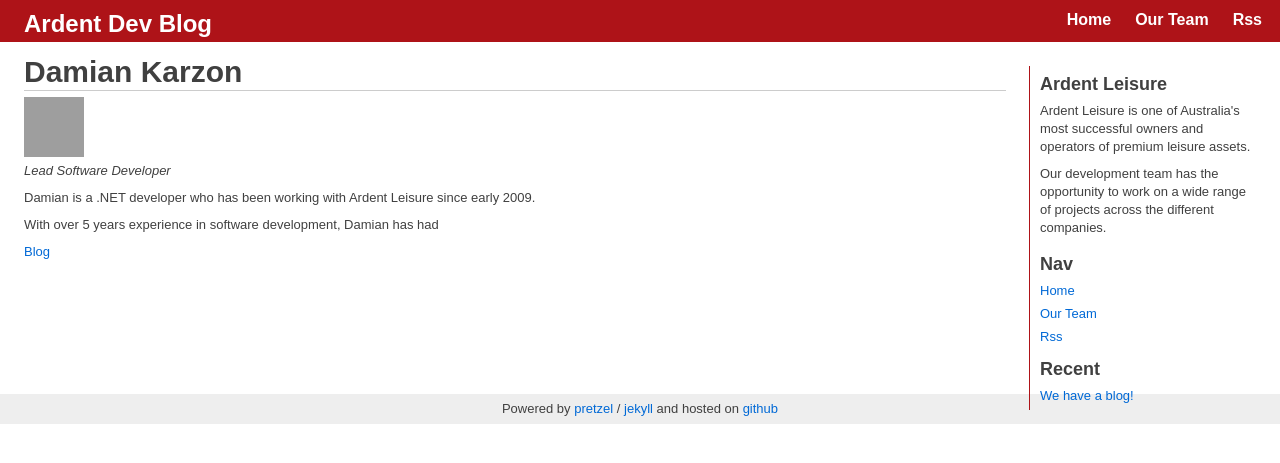
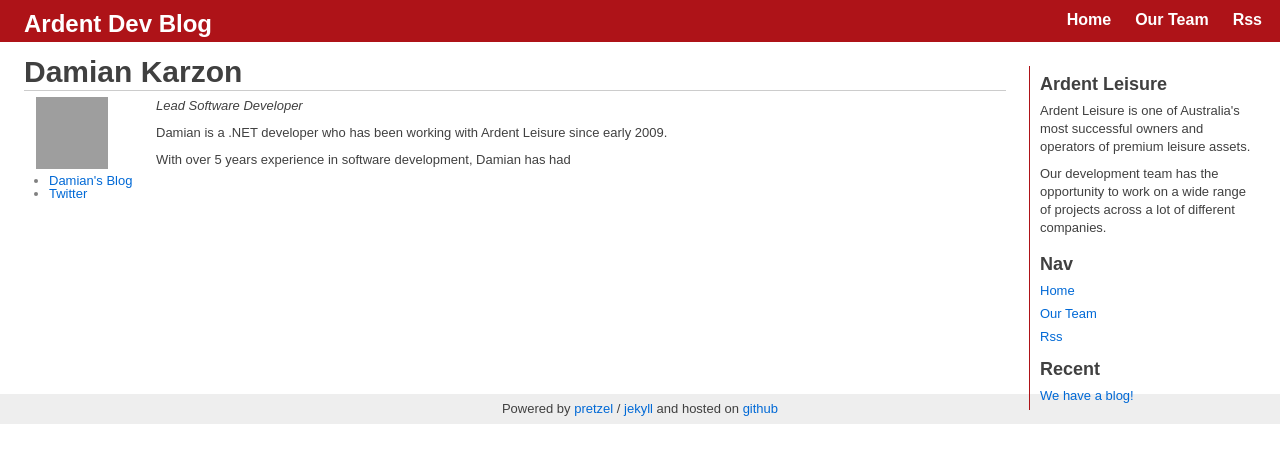
Before and after one commit to ArdentLeisure/ardentleisure.github.com, a Jekyll site: the page built from team/damian-karzon.md, in a window 1280 px wide, cut to the strip 0-463 px from the top of the page. Built offline with Jekyll 4.4.1, drawn with Linux system fonts in a browser that asks for light colours; comment, search, counter and statistics services are not loaded; grey boxes are pictures that could not be loaded.

Commit message:
Slight layout updates.

```diff
--- a/_layouts/layout.html
+++ b/_layouts/layout.html
@@ -47,7 +47,7 @@
                     Ardent Leisure is one of Australia's most successful owners and operators of premium leisure assets.
                 </p>
                 <p>
-                    Our development team has the opportunity to work on a wide range of projects across the different companies.
+                    Our development team has the opportunity to work on a wide range of projects across a lot of different companies.
                 </p>
             </aside>
             <aside id="text-3" class="widget widget_text">
@@ -76,6 +76,6 @@
         </div>
 	</footer>
 
-    <script src="http://gitforked.com/api/1.1/button.js" type="text/javascript"></script>
+
 </body>
 </html>
--- a/css/style.css
+++ b/css/style.css
@@ -496,6 +496,20 @@ li.member
         margin-right: 6px;
     }
 
+/*** Our Team Details ***/
+.memberdetails
+{
+
+}
+    .memberdetails .sidebar {
+        float: left;
+        width:  120px;
+        margin-right: 12px;
+    }
+        .memberdetails .sidebar img {
+            margin-left: 12px;
+        }
+
 /*** Footer ***/
 #footpower
 {
--- a/team/damian-karzon.md
+++ b/team/damian-karzon.md
@@ -4,9 +4,15 @@ layout: page
 permalink: /team/damian-karzon/
 ---
 
-<div >
+<div class="memberdetails">
+	<div class="sidebar">
+		<img src="http://1.gravatar.com/avatar/1ea2829caf0b9135cd7ece795ccde774?size=72" border="0" alt="Author" class="authimg" />
+		<ul class="memberlinks">
+			<li class="blog"><a href="http://dkdevelopment.net">Damian's Blog</a></li>
+			<li class="twitter"><a href="https://twitter.com/d1k_is">Twitter</a></li>
+		</ul>
+	</div>
 
-    <img src="http://1.gravatar.com/avatar/1ea2829caf0b9135cd7ece795ccde774?size=60" border="0" alt="Author" class="authimg" />
 
     <p><em>Lead Software Developer</em></p>
 
@@ -16,8 +22,4 @@ permalink: /team/damian-karzon/
 
     <p>With over 5 years experience in software development, Damian has had </p>
 
-    <div class="memberlinks">
-        <a href="http://dkdevelopment.net">Blog</a>
-    </div>
-
 </div>
```
Also changed, not shown: index.md (+6 -1 lines), team/index.md (+1 -1 lines).
